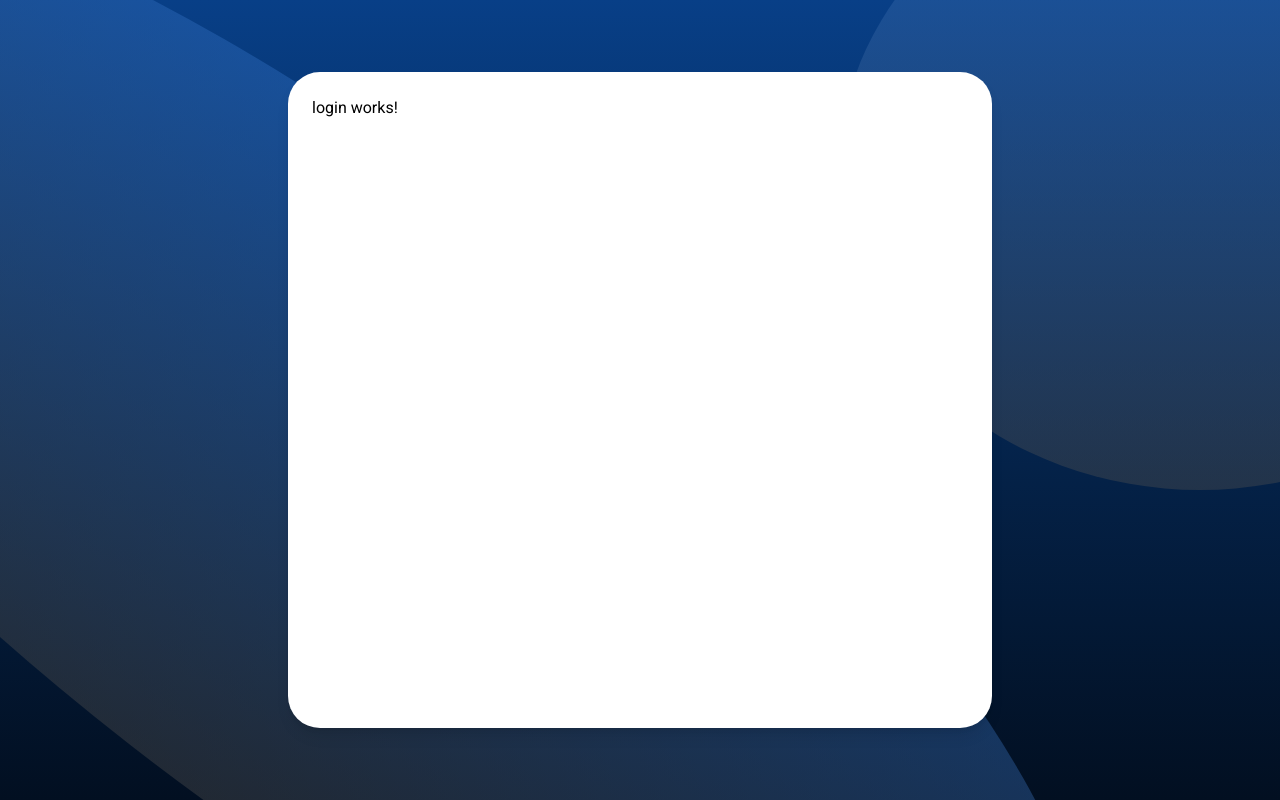
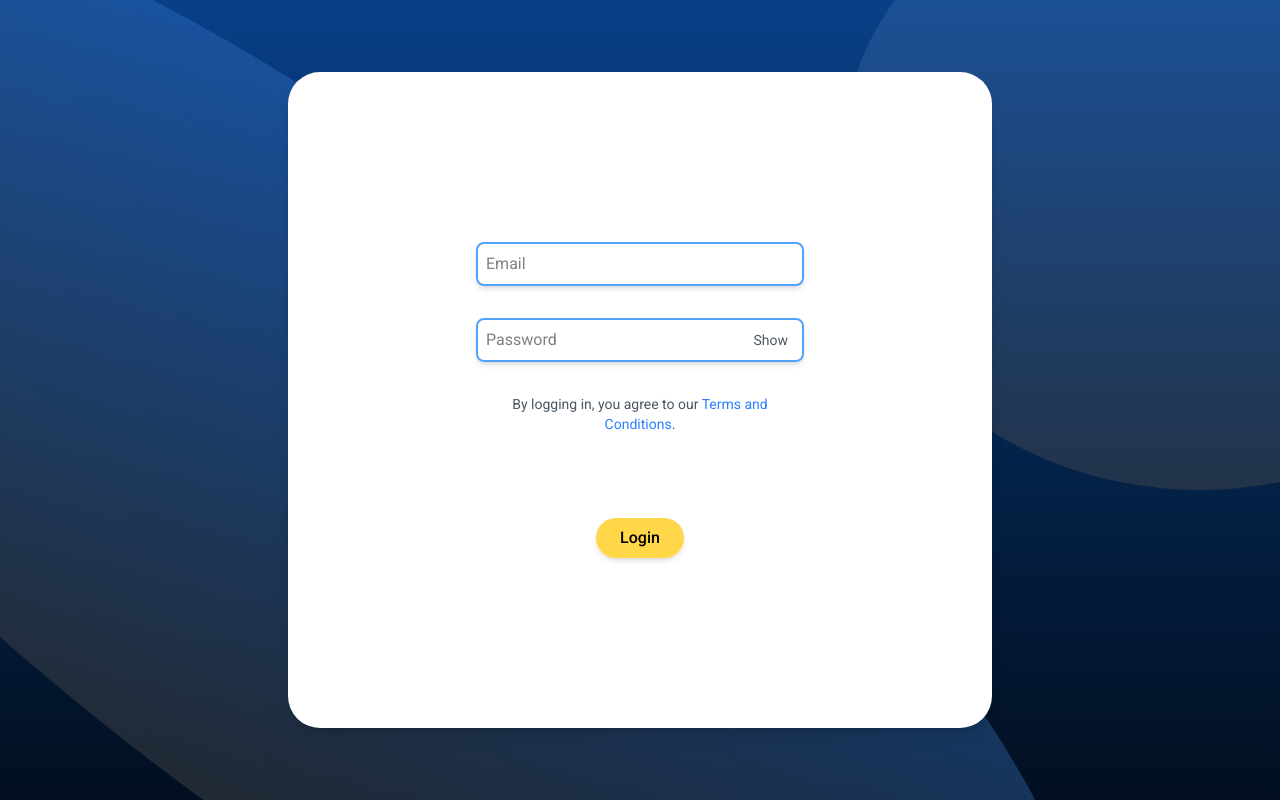
Before and after one commit to AndNijaz/cleanme-frontend, an Angular app: page /login in a window 1280 px wide. Built offline with nearby package versions, Linux system fonts and the light colour scheme.

Commit message:
ADDED: Login page + FIXED: Input component field type

```diff
--- a/angular.json
+++ b/angular.json
@@ -93,5 +93,8 @@
         }
       }
     }
+  },
+  "cli": {
+    "analytics": false
   }
 }
--- a/src/app/features/auth/login/login.component.html
+++ b/src/app/features/auth/login/login.component.html
@@ -1 +1,46 @@
-<p>login works!</p>
+<form (ngSubmit)="onSubmit()" #loginForm="ngForm" class="h-full flex justify-center items-center w-full">
+  <div class="w-1/2 mx-auto flex flex-col gap-8 max-xl:w-3/5 max-lg:w-4/5 max-md:w-full">
+
+    <app-input
+      placeholder="Email"
+      name="formEmail"
+      [required]="true"
+      [(ngModel)]="formEmail"
+    />
+
+    <div class="relative">
+      <app-input
+        placeholder="Password"
+        name="formPassword"
+        [required]="true"
+        [(ngModel)]="formPassword"
+        [type]="showPassword ? 'text' : 'password'"
+      />
+
+      <!-- Dugme za show/hide password -->
+      <button
+        type="button"
+        (click)="toggleShowPassword()"
+        class="absolute right-4 top-1/2 transform -translate-y-1/2 text-gray-600 text-sm"
+      >
+        {{ showPassword ? 'Hide' : 'Show' }}
+      </button>
+    </div>
+
+    <p class="text-sm text-center text-gray-600">
+      By logging in, you agree to our
+      <a href="/terms" class="text-blue-500 hover:underline">Terms and Conditions</a>.
+    </p>
+
+    <p class="text-red-500 text-center mt-1 mb-4 max-md:mb-2">
+      {{ errorMessage }}
+    </p>
+
+    <div class="w-full text-center">
+      <app-button type="submit">
+        Login
+      </app-button>
+    </div>
+
+  </div>
+</form>
--- a/src/app/features/auth/login/login.component.ts
+++ b/src/app/features/auth/login/login.component.ts
@@ -1,11 +1,60 @@
-import { Component } from '@angular/core';
+import { Component, DestroyRef } from '@angular/core';
+import { HttpClient } from '@angular/common/http';
+import { InputComponent } from '../../../shared/components/input/input.component';
+import { ButtonComponent } from '../../../shared/components/button/button.component';
+import { FormsModule } from '@angular/forms';
 
 @Component({
   selector: 'app-login',
-  imports: [],
+  standalone: true,
+  imports: [
+    InputComponent,
+    ButtonComponent,
+    FormsModule,
+  ],
   templateUrl: './login.component.html',
-  styleUrl: './login.component.css'
 })
 export class LoginComponent {
 
+  formEmail: string = '';
+  formPassword: string = '';
+
+  errorMessage: string = '';
+  showPassword: boolean = false; // Dodano za prikaz lozinke
+
+  constructor(private httpClient: HttpClient, private destroyRef: DestroyRef) {}
+
+  onSubmit() {
+    this.errorMessage = '';
+
+    if (!this.formEmail.trim() || !this.formPassword.trim()) {
+      this.errorMessage = 'Please fill in all fields.';
+      return;
+    }
+
+    if (!this.isValidEmail(this.formEmail)) {
+      this.errorMessage = 'Please enter a valid email address.';
+      return;
+    }
+
+    if (this.formPassword.length < 6) {
+      this.errorMessage = 'Password must be at least 6 characters.';
+      return;
+    }
+
+    //console.log('Email:', this.formEmail);
+    //console.log('Password:', this.formPassword);
+
+    // Backend login request ide ovdje
+    // this.httpClient.post('/api/login', { email: this.formEmail, password: this.formPassword }).subscribe(...)
+  }
+
+  toggleShowPassword() {
+    this.showPassword = !this.showPassword;
+  }
+
+  private isValidEmail(email: string): boolean {
+    const emailPattern = /^[^\s@]+@[^\s@]+\.[^\s@]+$/;
+    return emailPattern.test(email);
+  }
 }
--- a/src/app/shared/components/input/input.component.html
+++ b/src/app/shared/components/input/input.component.html
@@ -1,11 +1,18 @@
 <div class="flex flex-col w-full">
-  <input type="text" [placeholder]="placeholder" [class]="getClass" [name]="name" [value]="ngModel"
-    (input)="onInput($event)" (blur)="onBlur($event)" [required]="required" />
+  <input
+    [type]="type"
+  [placeholder]="placeholder"
+  [class]="getClass"
+  [name]="name"
+  [value]="ngModel"
+  (input)="onInput($event)"
+  (blur)="onBlur($event)"
+  [required]="required"
+  />
 
-  @if(showError){
-
-  <div class="text-red-500 text-xs mt-1">
-    {{ placeholder }} is required.
-  </div>
+  @if (showError) {
+    <div class="text-red-500 text-xs mt-1">
+      {{ placeholder }} is required.
+    </div>
   }
 </div>
```
Also changed, not shown: src/app/shared/components/input/input.component.ts (+3 -5 lines), src/app/features/auth/login/login.component.css (deleted), 1 other file (tests, documents, lock files or other folders).
